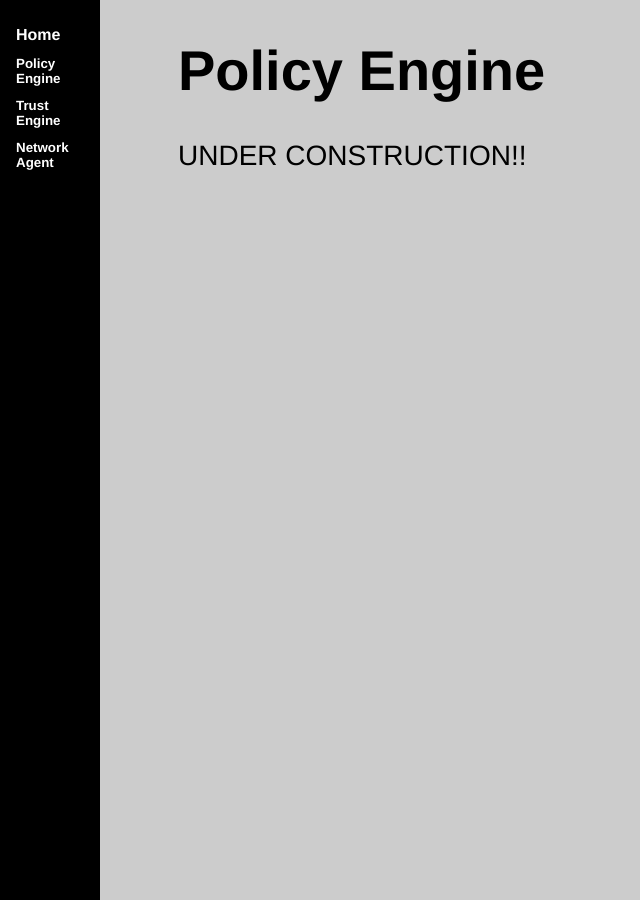
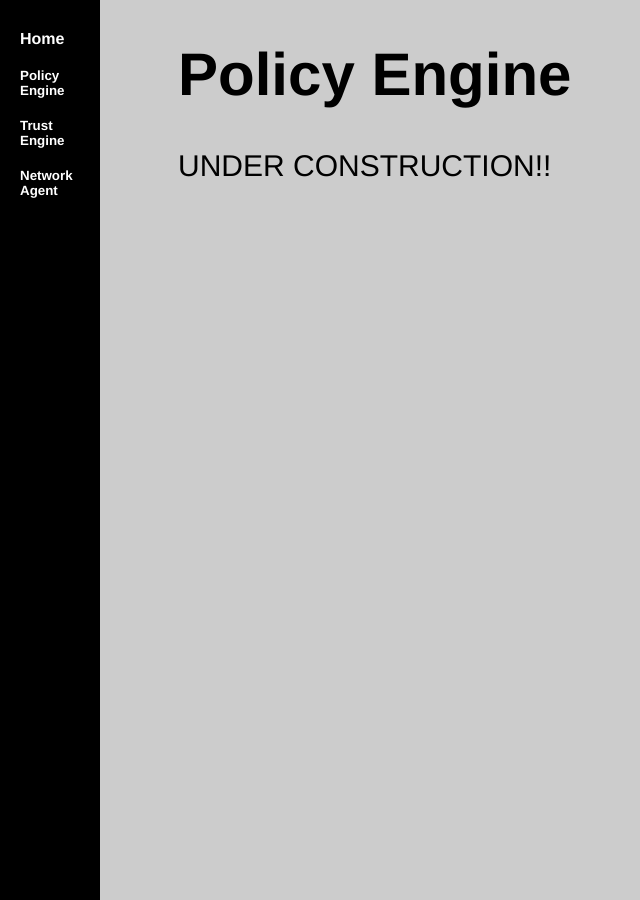
Before and after one commit to WWUZeroTrust/WWUZeroTrust.github.io, a Jekyll site: the page PolicyEngine/index.html, which Jekyll copies as it is, in a window 1280 px wide. Shown: the whole page, without its empty margins (0-640 px from the left). Built offline with Jekyll 4.4.1, drawn with Linux system fonts in a browser that asks for light colours.

Commit message:
Update index.html

```diff
--- a/PolicyEngine/index.html
+++ b/PolicyEngine/index.html
@@ -25,7 +25,7 @@ body {
 .sidenav a, .dropdown-btn {
   font-family:'Helvetica', 'Arial', 'Sans-Serif';
   font-weight: bold;
-  padding: 6px 8px 6px 16px;
+  padding: 10px 12px 10px 20px;
   text-decoration: none;
   color: white;
   display: block;
@@ -43,7 +43,7 @@ body {
 
 .main {
   margin-left: 160px; /* Same as the width of the sidenav */
-  font-size: 28px; /* Increased text to enable scrolling */
+  font-size: 30px; /* Increased text to enable scrolling */
   padding: 0px 10px;
 }
 .active {
```
